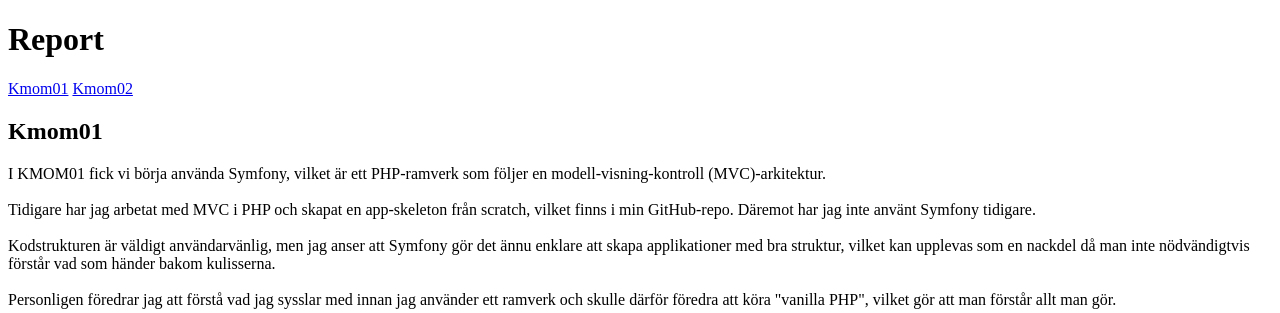
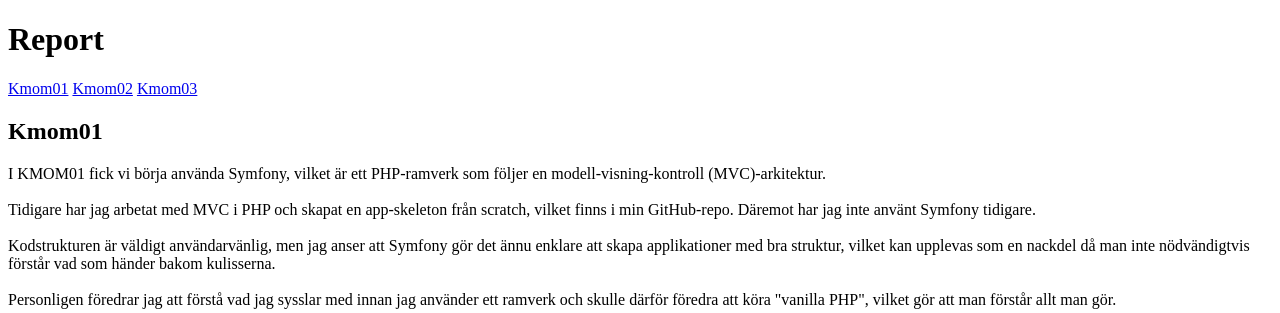
Before and after one commit to asili2001/MVC, a Symfony app: template templates/report.html.twig in a window 1280 px wide. Shown: the part 142-455 px from the top of the page. Run offline with Twig, Linux system fonts and the light colour scheme; the template is opened without the code that fills it, so the values that code supplies are empty; some libraries are stand-ins or nearby versions.

Commit message:
added: kmom03 redovisningstext button

```diff
--- a/templates/report.html.twig
+++ b/templates/report.html.twig
@@ -9,6 +9,7 @@
             <div class="btns">
                 <a href="#kmom01" alt="kmom01" class="btn">Kmom01</a>
                 <a href="#kmom02" alt="kmom02" class="btn">Kmom02</a>
+                <a href="#kmom03" alt="kmom03" class="btn">Kmom03</a>
             </div>
             <div class="report-list">
                 <div class="item" id="kmom01">
```
